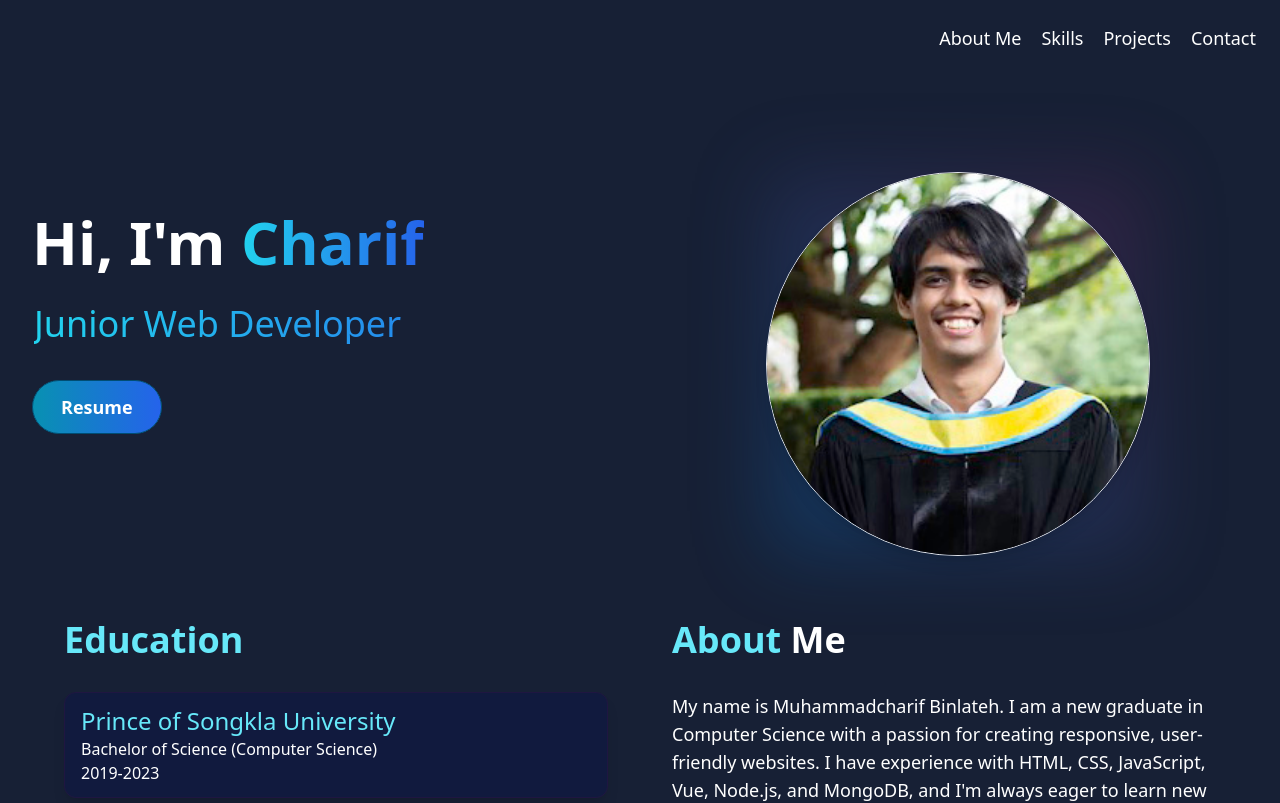
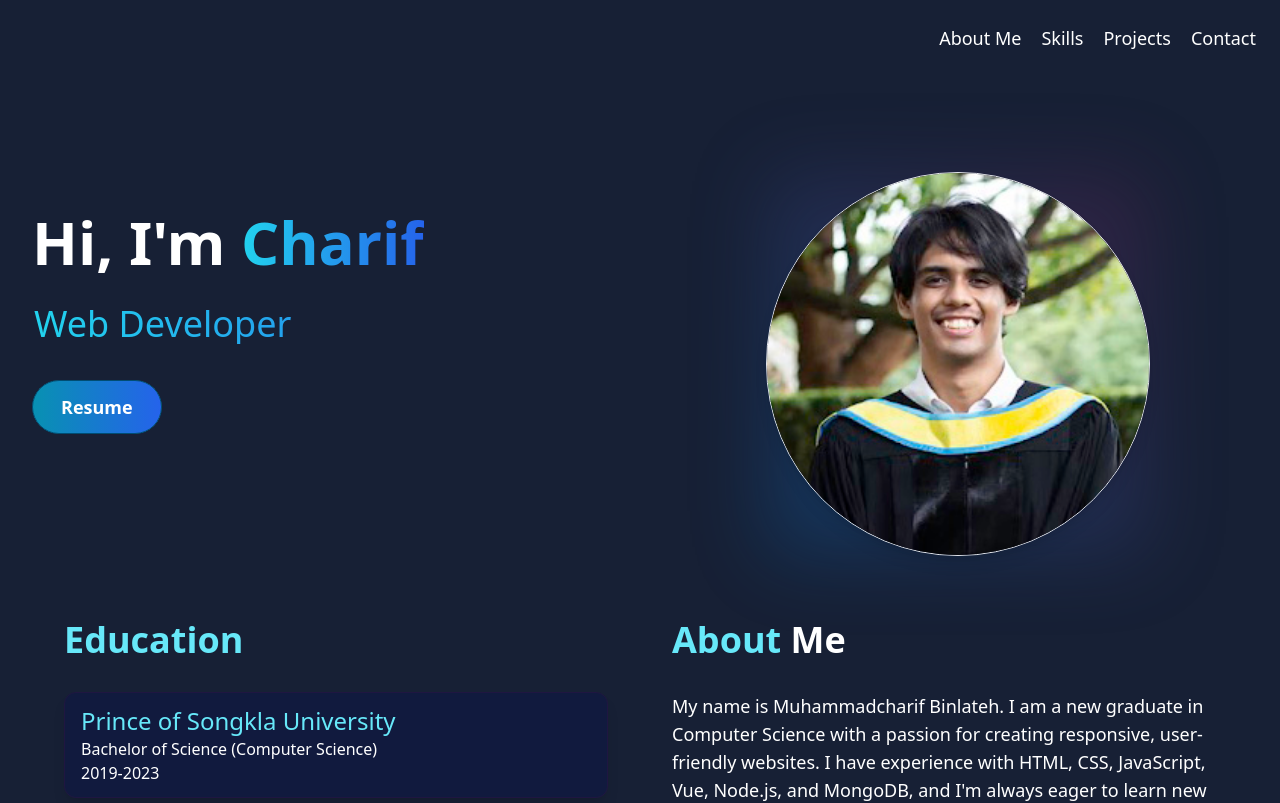
Before and after one commit to Charifx7/MyPortfolio, a Vue app: page / in a window 1280 px wide. Shown: the top 803 px of the page. Built offline with nearby package versions, Linux system fonts and the light colour scheme.

Commit message:
change hero section

```diff
--- a/src/components/HeroSection.vue
+++ b/src/components/HeroSection.vue
@@ -13,7 +13,7 @@
                     </div>
                     <p
                         class="text-gray-300 pt-8 text-center lg:text-left mx-auto max-w-xl text-4xl text-transparent bg-gradient-to-r sm:bg-gradient-to-b md:bg-gradient-to-l lg:bg-gradient-to-r from-cyan-400 to-blue-600 bg-clip-text">
-                        Junior Web Developer
+                        Web Developer
                     </p>
                     <div class="flex items-center gap-3 pt-9 flex-col sm:flex-row sm:w-max sm:mx-auto lg:mx-0">
                         <a href="https://www.google.com" target="_blank" class="w-full sm:w-max">
```
